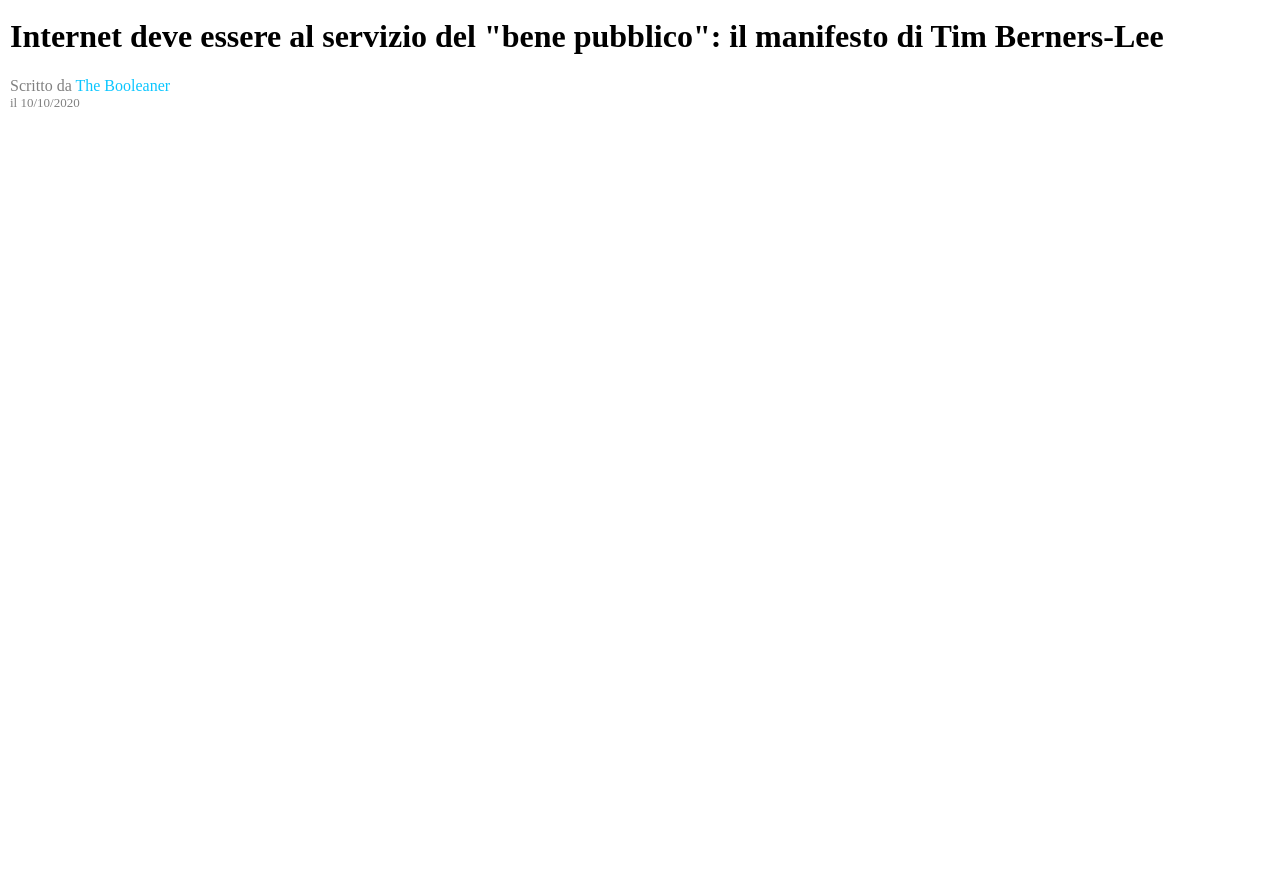
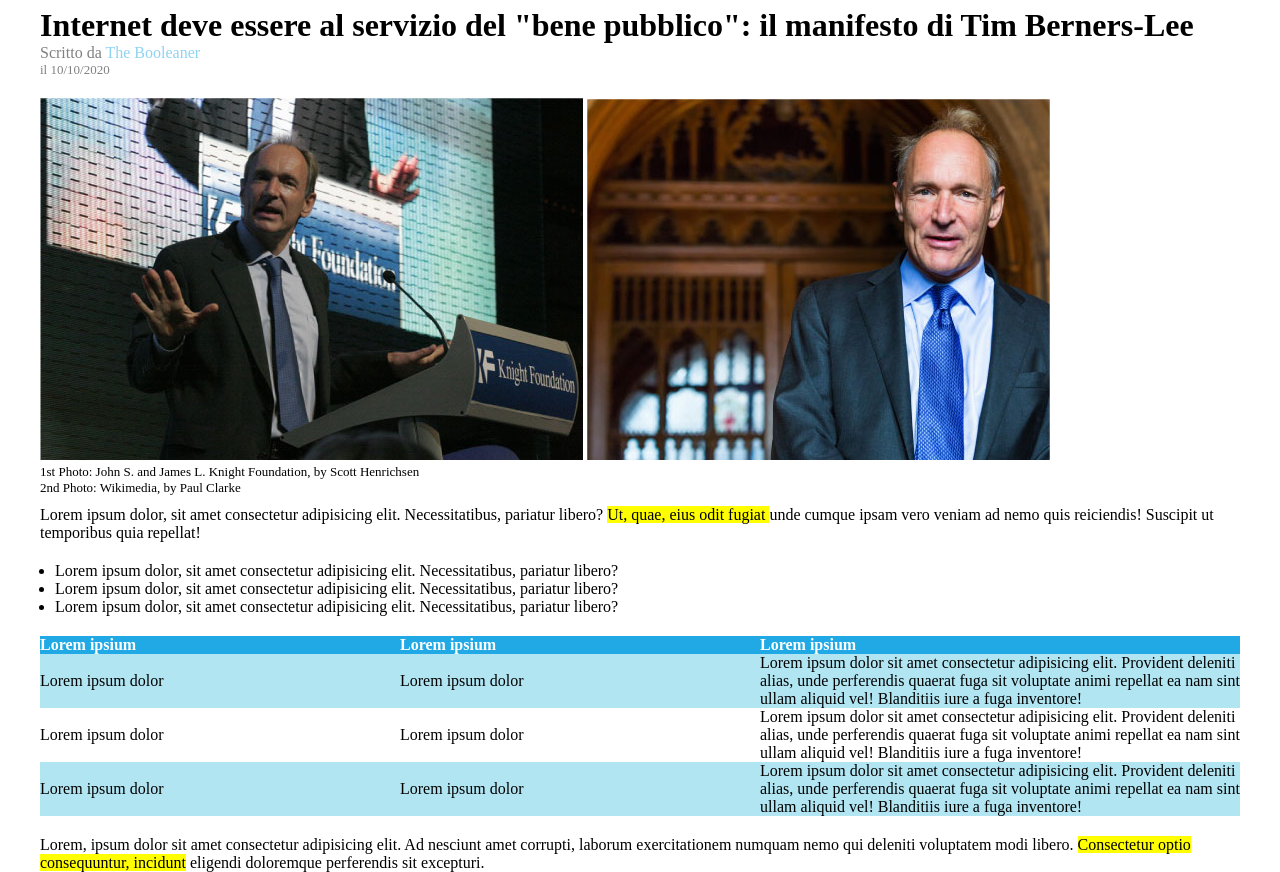
Before and after one commit to GiuseppeTodisco92/html-css-booleaner, a plain HTML site: page index.html in a window 1280 px wide. Shown: the part 183-1055 px from the top of the page. Before the commit the page ends 800 px from the top, so only its background shows below. Drawn offline with Linux system fonts and the light colour scheme.

Commit message:
main completato

```diff
--- a/css/style.css
+++ b/css/style.css
@@ -1,26 +1,49 @@
+* {
+  margin: 0;
+  padding: 0;
+  box-sizing: border-box;
+}
 body {
   margin-top: 0px;
   margin-left: 0px;
   margin-right: 0px;
 }
 .contenitore {
-  margin-left: 10px;
+  max-width: 1200px;
+  margin: auto;
+}
+main {
+  margin-top: 20px;
 }
 
 .sfondo {
   /* classe div padre  */
-  background-color: rgb(75, 177, 202);
+  background-color: rgb(78, 160, 255);
   height: 180px;
   background-image: url(../img/pattern.png);
   background-position: top;
 }
 
+h1 {
+  margin-top: 10px;
+  margin-bottom: 0px;
+}
+
+ul {
+  margin-top: 20px;
+  margin-left: 15px;
+}
+
+p {
+  margin-top: 10px;
+}
 .logobox {
   /* classe div figlio */
   width: 300px;
   height: auto;
   position: relative;
   top: 90px;
+  margin-left: 10px;
 }
 .stile {
   color: grey;
@@ -31,6 +54,46 @@ body {
 }
 
 a {
-  color: rgb(11, 198, 255);
+  color: rgb(142, 211, 242);
   text-decoration: none;
 }
+
+.descrizione {
+  font-size: small;
+}
+
+.evidenziatore {
+  background-color: yellow;
+}
+
+/* formattazione tabella  */
+#colonna1 {
+  width: 30%;
+}
+#colonna2 {
+  width: 30%;
+}
+#colonna3 {
+  width: 40%;
+}
+
+table {
+  margin-top: 20px;
+  margin-bottom: 20px;
+  width: 100%;
+  border-collapse: collapse;
+}
+
+thead {
+  color: white;
+  background-color: rgb(32, 169, 229);
+  text-align: left;
+}
+
+tbody {
+  text-align: left;
+}
+
+.sfondoriga {
+  background-color: rgb(177, 229, 242);
+}
--- a/index.html
+++ b/index.html
@@ -10,15 +10,14 @@
   </head>
 
   <body>
-    <div class="sfondo">
-      <div class="logobox">
-        <img src="img/logo.svg" alt="image">
-      </div>
-    </div>
-
     <div class="contenitore">
       <!-- intestazione pagina  -->
       <header>
+        <div class="sfondo">
+          <div class="logobox">
+            <img src="img/logo.svg" alt="image">
+          </div>
+        </div>
         <h1>Internet deve essere al servizio del "bene pubblico": il manifesto di Tim Berners-Lee</h1>
         <div class="stile">
           Scritto da <a href="https://www.google.it/">The Booleaner</a>
@@ -29,7 +28,78 @@
       </header>
       <!-- /intestazione pagina  -->
       <!-- corpo pagina  -->
-      <main></main>
+      <main>
+        <div>
+          <img src="img/tim-1.jpg" alt="tim1">
+          <img src="img/tim-2.jpg" alt="tim2">
+        </div>
+
+        <div class="descrizione">
+          1st Photo: John S. and James L. Knight Foundation, by Scott Henrichsen
+          <br>
+          2nd Photo: Wikimedia, by Paul Clarke
+        </div>
+        <p>
+          Lorem ipsum dolor, sit amet consectetur adipisicing elit. Necessitatibus, pariatur libero? <span
+            class="evidenziatore">Ut, quae, eius odit
+            fugiat </span> unde cumque ipsam vero veniam ad nemo quis reiciendis! Suscipit ut temporibus quia repellat!
+        </p>
+
+        <ul>
+          <li>Lorem ipsum dolor, sit amet consectetur adipisicing elit. Necessitatibus, pariatur libero?
+          </li>
+          <li>
+            Lorem ipsum dolor, sit amet consectetur adipisicing elit. Necessitatibus, pariatur libero?
+          </li>
+          <li>
+            Lorem ipsum dolor, sit amet consectetur adipisicing elit. Necessitatibus, pariatur libero?
+          </li>
+        </ul>
+
+        <!-- contentiore tabella  -->
+        <div>
+          <table>
+            <!-- intestazione tabella  -->
+            <thead>
+              <th id="colonna1">Lorem ipsium</th>
+              <th id="colonna2">Lorem ipsium</th>
+              <th id="colonna3">Lorem ipsium</th>
+            </thead>
+            <!-- /intestazione tabella  -->
+            <!-- corpo tabella  -->
+            <tbody>
+              <tr class="sfondoriga">
+                <td>Lorem ipsum dolor</td>
+                <td>Lorem ipsum dolor</td>
+                <td>Lorem ipsum dolor sit amet consectetur adipisicing elit. Provident deleniti alias, unde perferendis
+                  quaerat fuga sit voluptate animi repellat ea nam sint ullam aliquid vel! Blanditiis iure a fuga
+                  inventore!</td>
+              </tr>
+              <tr>
+                <td>Lorem ipsum dolor</td>
+                <td>Lorem ipsum dolor</td>
+                <td>Lorem ipsum dolor sit amet consectetur adipisicing elit. Provident deleniti alias, unde perferendis
+                  quaerat fuga sit voluptate animi repellat ea nam sint ullam aliquid vel! Blanditiis iure a fuga
+                  inventore!</td>
+              </tr>
+              <tr class="sfondoriga">
+                <td>Lorem ipsum dolor</td>
+                <td>Lorem ipsum dolor</td>
+                <td>Lorem ipsum dolor sit amet consectetur adipisicing elit. Provident deleniti alias, unde perferendis
+                  quaerat fuga sit voluptate animi repellat ea nam sint ullam aliquid vel! Blanditiis iure a fuga
+                  inventore!</td>
+              </tr>
+            </tbody>
+            <!-- /corpo tabella  -->
+          </table>
+        </div>
+
+        <p>
+          Lorem, ipsum dolor sit amet consectetur adipisicing elit. Ad nesciunt amet corrupti, laborum exercitationem
+          numquam nemo qui deleniti voluptatem modi libero. <span class="evidenziatore">Consectetur optio consequuntur,
+            incidunt</span> eligendi doloremque perferendis sit excepturi.
+        </p>
+      </main>
       <!-- /corpo pagina  -->
       <!-- inizio footer  -->
       <footer></footer>
```
